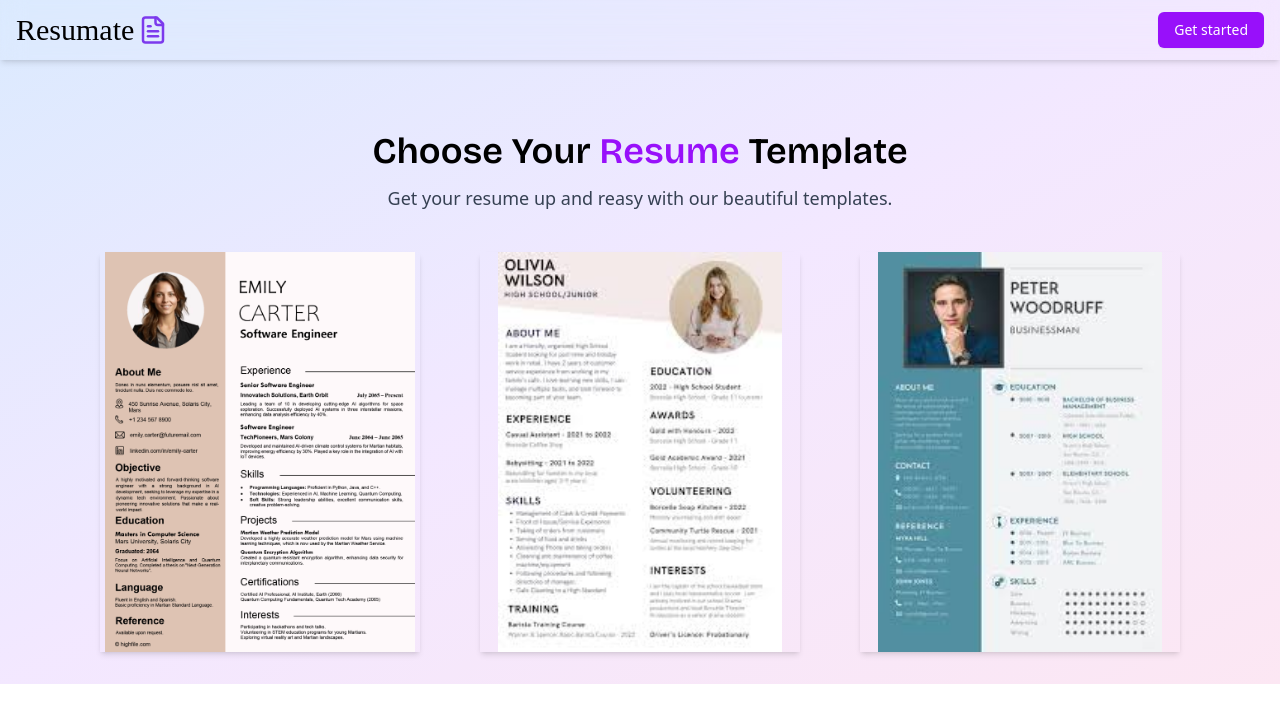
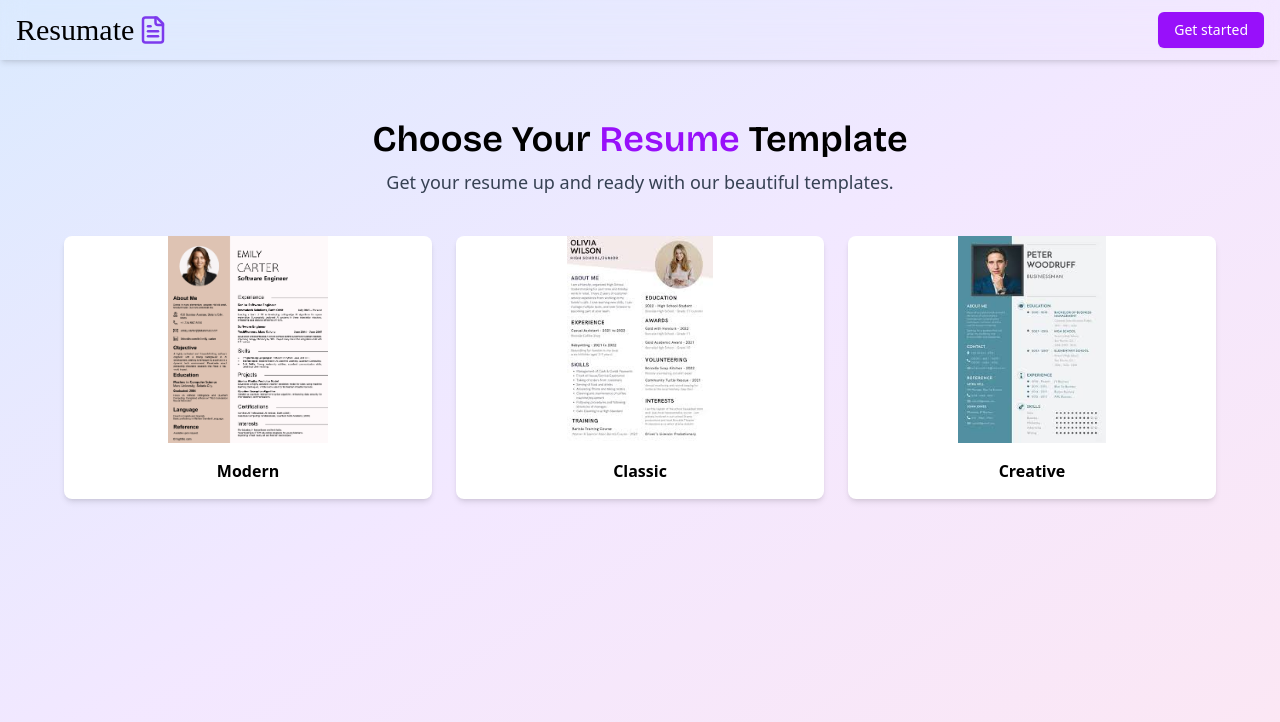
Before and after one commit to Joannie-210/Resume-Generator, a React (Vite) app: page /dashboard/select-template in a window 1280 px wide. Shown: the top 722 px of the page. Built offline with nearby package versions, Linux system fonts and the light colour scheme; no server answers; a web font is replaced by a local one.

Commit message:
Update SelectTemplate.jsx

```diff
--- a/src/Dashboard/ResumeLayout/SelectTemplate.jsx
+++ b/src/Dashboard/ResumeLayout/SelectTemplate.jsx
@@ -8,10 +8,9 @@ import TemplateThree from '../../assets/Template3.jpeg';
 import Header from '../../components/custom/Header';
 
 const templates = [
-  { id: 1, name: 'Modern', component: 'TemplateOne', image: TemplateOne  },
+  { id: 1, name: 'Modern', component: 'TemplateOne', image: TemplateOne },
   { id: 2, name: 'Classic', component: 'TemplateTwo', image: TemplateTwo },
   { id: 3, name: 'Creative', component: 'TemplateThree', image: TemplateThree },
-
 ];
 
 const SelectTemplate = () => {
@@ -27,19 +26,26 @@ const SelectTemplate = () => {
   return (
     <>
       <Header />
-
-    <div className="p-6 flex flex-col bg-gradient-to-br from-blue-100 via-purple-100 to-pink-100 items-center px-4 py-8">
-      <h1 className="text-4xl font-bold mt-25 mb-3">Choose Your <span className='text-purple-600'>Resume</span> Template</h1>
-      <p className="text-lg text-gray-700 mb-10">Get your resume up and reasy with our beautiful templates.</p>
-      <div className="grid grid-cols-1 md:grid-cols-3 lg:grid-cols-3 gap-15">
+      <div className="min-h-screen px-4 py-10 bg-gradient-to-br from-blue-100 via-purple-100 to-pink-100 flex flex-col items-center">
+        <h1 className="text-xl mt-30 sm:mt-25 lg:mt-20 sm:text-3xl md:text-4xl font-bold text-center mb-2">
+          Choose Your <span className="text-purple-600">Resume</span> Template
+        </h1>
+        <p className="text-md sm:text-lg text-gray-700 text-center mb-10">
+          Get your resume up and ready with our beautiful templates.
+        </p>
+        <div className="grid grid-cols-1 sm:grid-cols-2 lg:grid-cols-3 gap-6 w-full max-w-6xl">
           {templates.map((template) => (
             <div
               key={template.id}
-            className="w-80 shadow-md cursor-pointer hover:opacity-70 hover:scale-105 transition"
+              className="cursor-pointer object-cover bg-white rounded-lg shadow-md hover:scale-105 transition transform duration-300"
               onClick={() => handleSelect(template)}
             >
-            <img src={template.image} alt={template.name} className="w-full h-100 object-contain" />
-
+              <img
+                src={template.image}
+                alt={template.name}
+                className="w-full aspect-video object-contain rounded-t-lg"
+              />
+              <div className="p-4 text-center font-semibold">{template.name}</div>
             </div>
           ))}
         </div>
```
Lines whose indentation alone changed are shown as unchanged.
